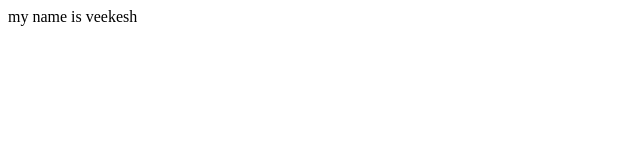
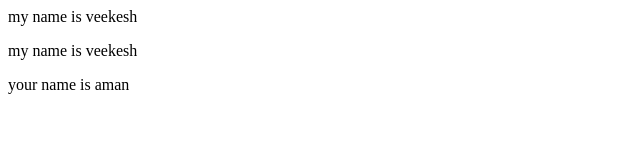
Before and after one commit to Veekeshkumar100/LocalRepo, a plain HTML site: page index.html in a window 1280 px wide. Shown: the whole page, without its empty margins (0-640 px from the left). Drawn offline with Linux system fonts and the light colour scheme.

Commit message:
name change

```diff
--- a/index.html
+++ b/index.html
@@ -1 +1,3 @@
 <p>my name is veekesh</p>
+<p>my name is veekesh</p>
+<p>your name is aman</p>
```
